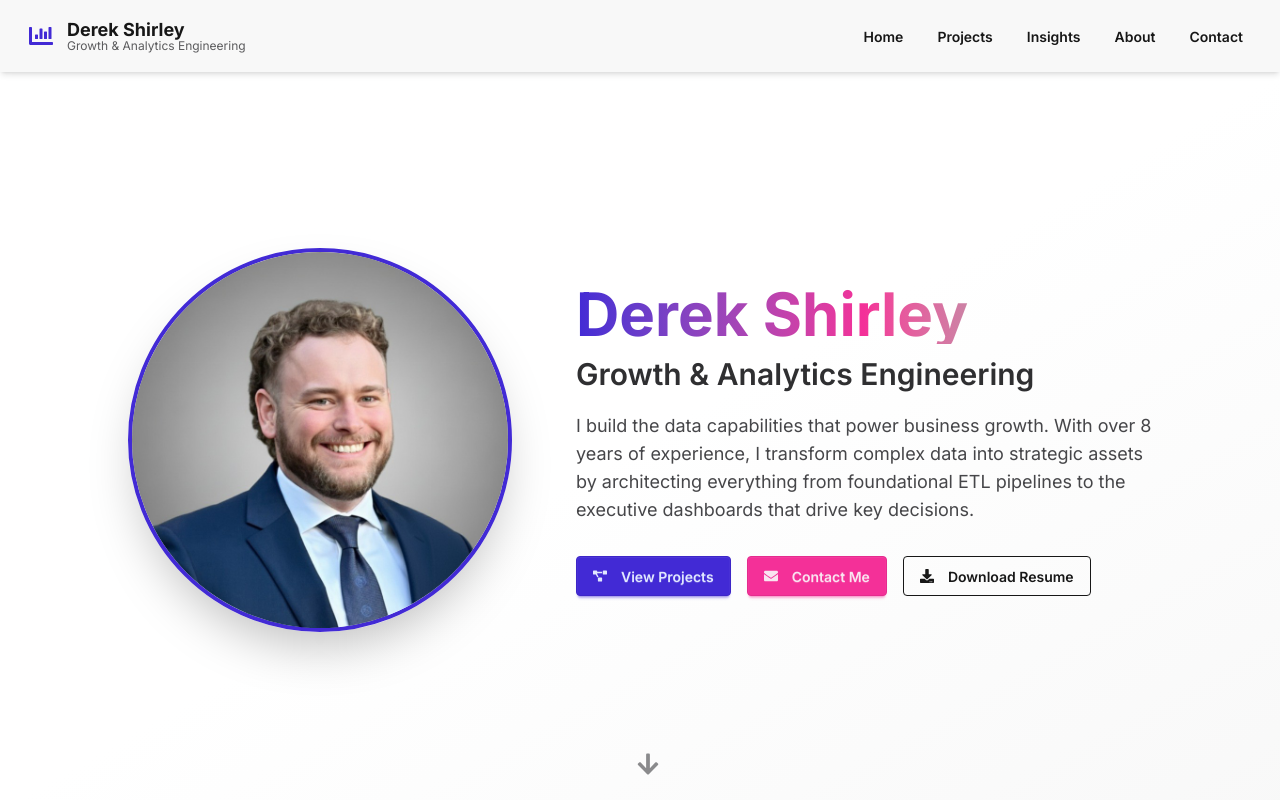
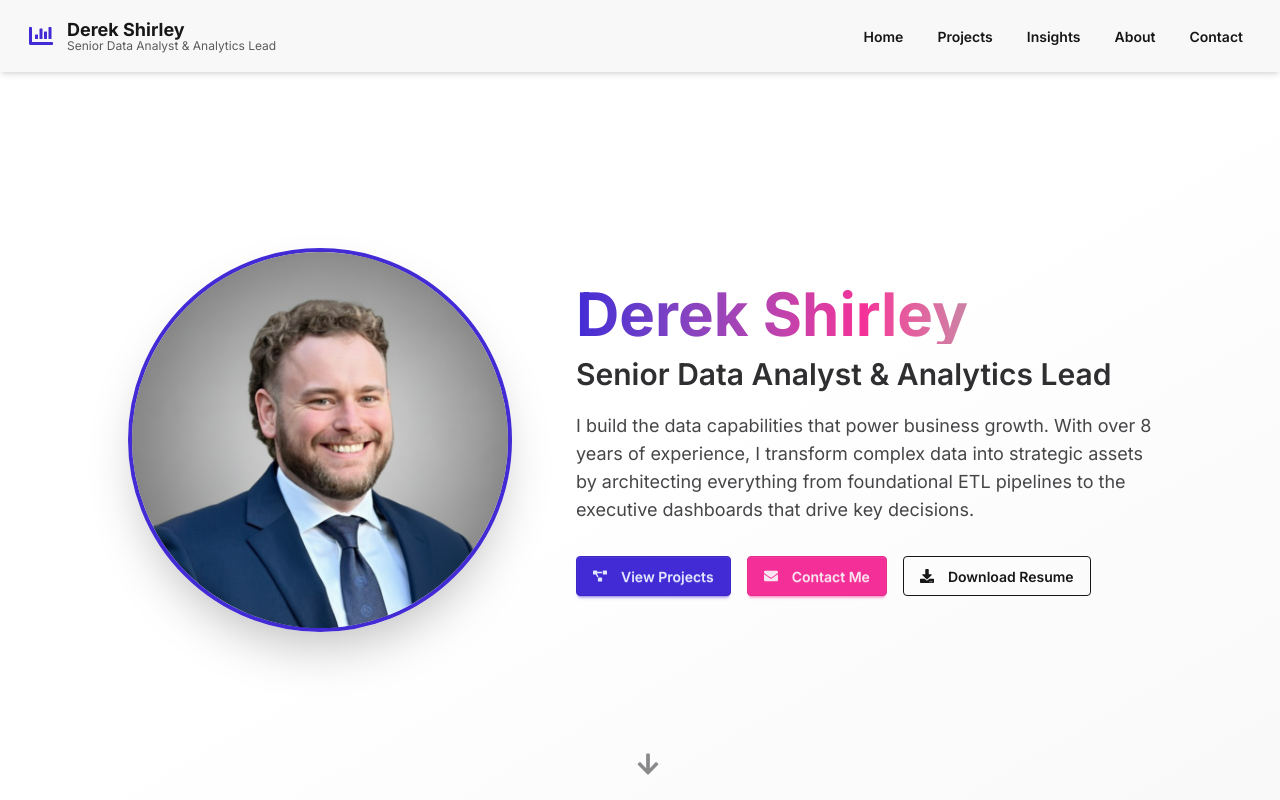
Before and after one commit to Derek-Devs/derek-shirley-portfolio, a Next.js app: page / in a window 1280 px wide. Shown: the top 800 px of the page. Built offline with nearby package versions, Linux system fonts and the light colour scheme.

Commit message:
Branding

```diff
--- a/src/app/layout.tsx
+++ b/src/app/layout.tsx
@@ -10,13 +10,13 @@ export const metadata: Metadata = {
   metadataBase: new URL('https://www.derekdevs.com'),
 
   title: {
-    default: "Derek Shirley | Growth & Analytics Engineering",
+    default: "Derek Shirley | Senior Data Analyst & Analytics Lead",
     template: "%s | Derek Shirley",
   },
   description: "The portfolio of Derek Shirley, a data leader with 8+ years of experience in data strategy, analytics engineering, and driving business growth with data.",
 
   openGraph: {
-    title: "Derek Shirley | Growth & Analytics Engineering Portfolio",
+    title: "Derek Shirley | Senior Data Analyst & Analytics Lead Portfolio",
     description: "Explore the portfolio of a data leader focused on building data functions, architecting strategy, and driving business impact.",
     url: 'https://www.derekdevs.com',
     siteName: 'Derek Shirley | Portfolio',
@@ -25,7 +25,7 @@ export const metadata: Metadata = {
         url: '/images/og-image.png',
         width: 1200,
         height: 630,
-        alt: 'Derek Shirley - Growth & Analytics Engineering',
+        alt: 'Derek Shirley - Senior Data Analyst & Analytics Lead',
       },
     ],
     locale: 'en_US',
@@ -34,7 +34,7 @@ export const metadata: Metadata = {
 
   twitter: {
     card: 'summary_large_image',
-    title: "Derek Shirley | Growth & Analytics Engineering Portfolio",
+    title: "Derek Shirley | Senior Data Analyst & Analytics Lead Portfolio",
     description: "Explore the portfolio of a data leader focused on building data functions, architecting strategy, and driving business impact.",
     images: ['/images/og-image.png'],
   },
--- a/src/components/Header.tsx
+++ b/src/components/Header.tsx
@@ -33,7 +33,7 @@ const Header: React.FC = () => {
             <div className="flex flex-col items-start ml-2">
               <span className="text-lg font-bold leading-tight">Derek Shirley</span>
               <span className="text-xs font-normal text-base-content/70 -mt-1 leading-tight">
-                Growth & Analytics Engineering
+                Senior Data Analyst & Analytics Lead
               </span>
             </div>
           </Link>
--- a/src/components/sections/HeroSection.tsx
+++ b/src/components/sections/HeroSection.tsx
@@ -86,7 +86,7 @@ const HeroSection: React.FC = () => {
             className="text-xl sm:text-2xl md:text-3xl font-semibold mb-5 text-base-content/90"
             variants={textItemVariants}
           >
-            Growth & Analytics Engineering
+            Senior Data Analyst & Analytics Lead
           </motion.h2>
 
           <motion.p
```
